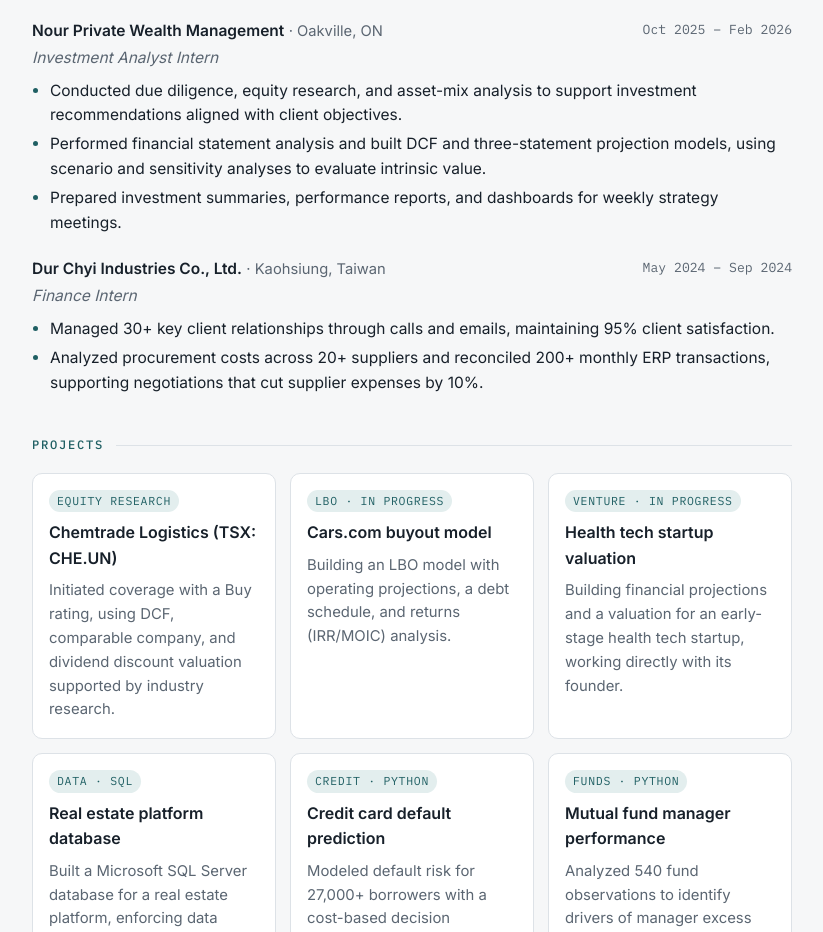
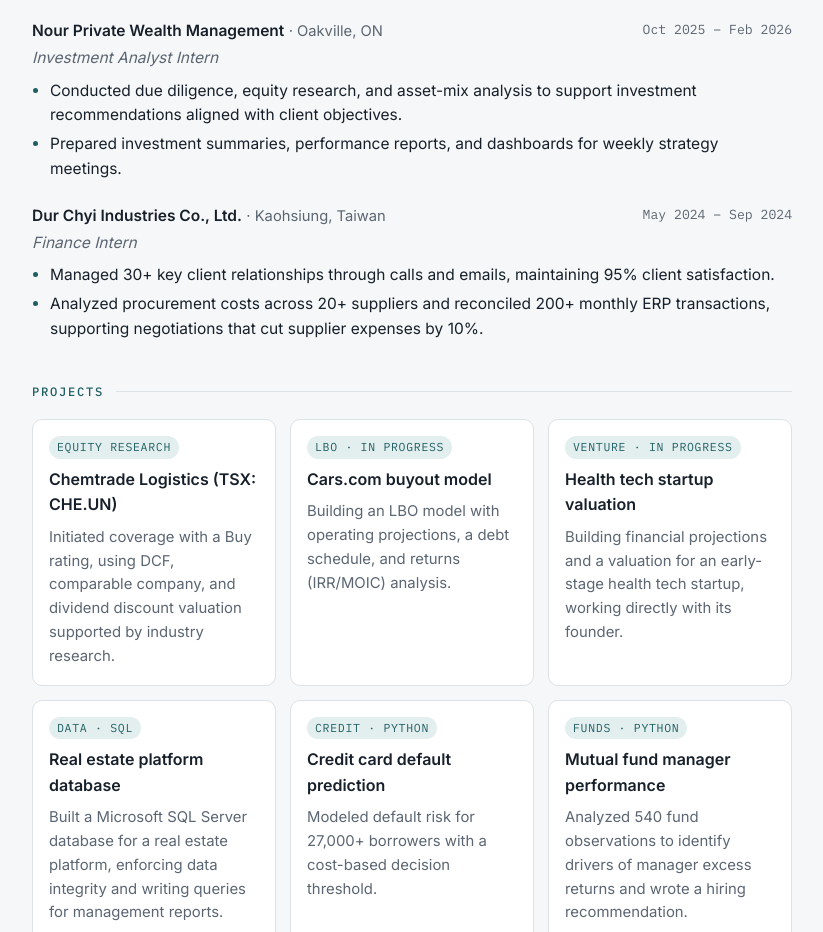
Before and after one commit to ekuo29/ekuo29.github.io, a plain HTML site: page index.html in a window 1280 px wide. Shown: the part 824-1756 px from the top of the page, without its empty margins (228-1051 px from the left). Drawn offline with Linux system fonts and the light colour scheme.

Commit message:
Update index.html

```diff
--- a/index.html
+++ b/index.html
@@ -141,7 +141,6 @@ footer{color:var(--muted); font-size:.82rem; border-top:1px solid var(--line); p
         <div class="title">Investment Analyst Intern</div>
         <ul>
           <li>Conducted due diligence, equity research, and asset-mix analysis to support investment recommendations aligned with client objectives.</li>
-          <li>Performed financial statement analysis and built DCF and three-statement projection models, using scenario and sensitivity analyses to evaluate intrinsic value.</li>
           <li>Prepared investment summaries, performance reports, and dashboards for weekly strategy meetings.</li>
         </ul>
       </div>
```
